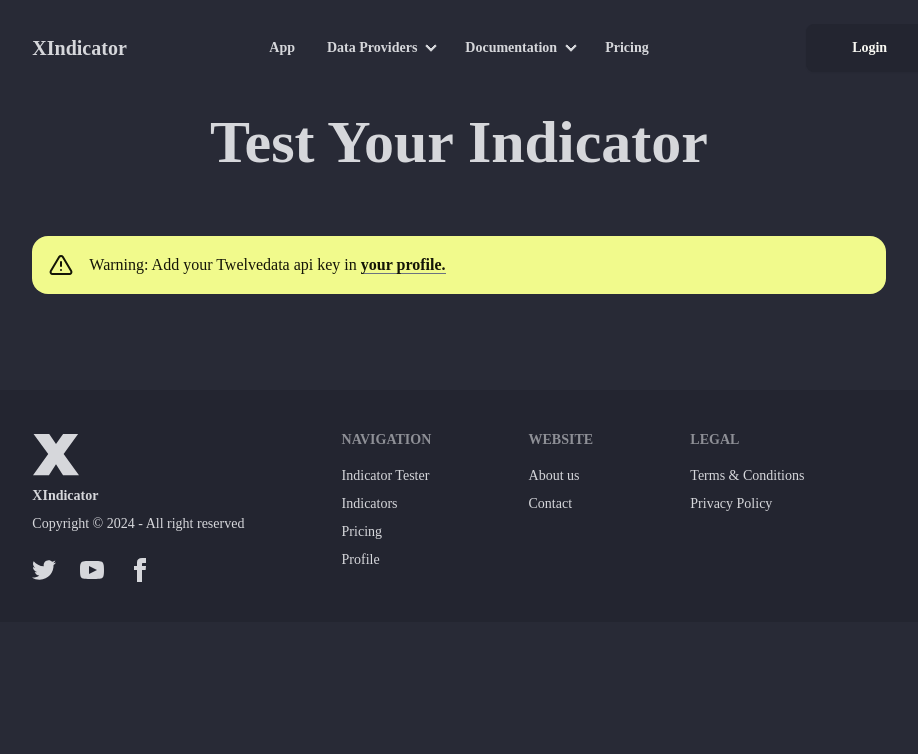
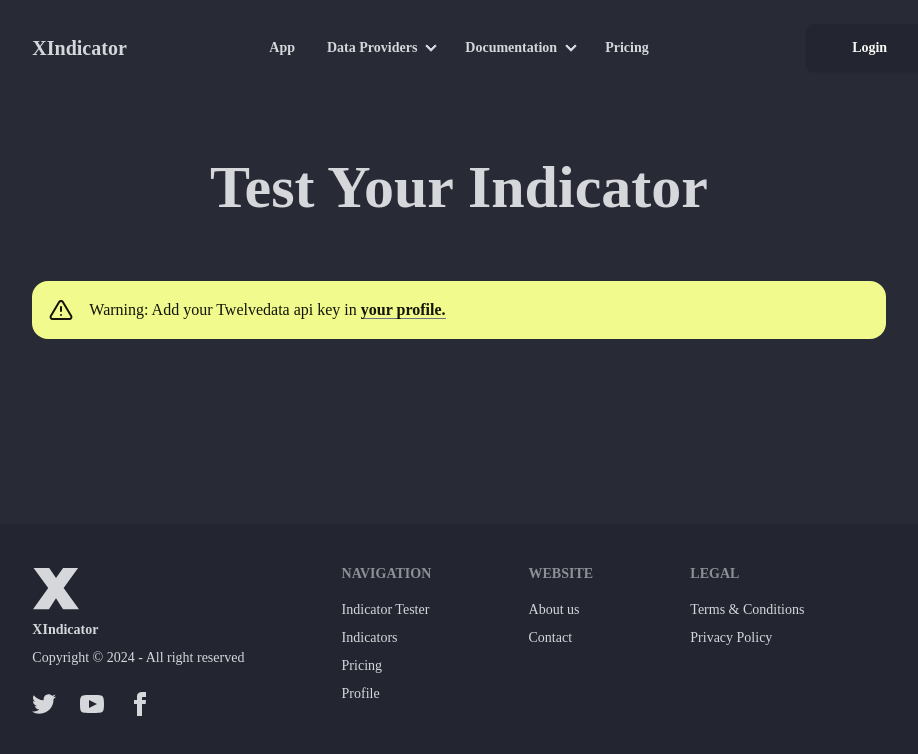
Before and after one commit to IndicatorTester/indicator-teste-ui, a Next.js app: page /app in a window 1280 px wide. Shown: the top 754 px of the page, without its empty margins (181-1099 px from the left). Built offline with nearby package versions, Linux system fonts and the light colour scheme; no server answers.

Commit message:
Improve the layout

```diff
--- a/app/layout.tsx
+++ b/app/layout.tsx
@@ -14,13 +14,13 @@
     children: React.ReactNode;
 }) {
     return (
-        <html lang="en">
+        <html lang="en" className="h-[100%]" >
             <head>
                 <link rel="icon" href="/Logo.svg" sizes="any" />
             </head>
-            <body className="text-neutral-content">
+            <body className="min-h-[100%] text-neutral-content">
                 <UserProvider>
-                    <div className="grid grid-rows-expand grid-cols-12">
+                    <div className="grid grid-rows-expand grid-cols-12 min-h-screen">
                         <div className="col-span-2"></div>
                         <div className="col-span-8 row-span-1 pt-4">
                             <XNavBar />
@@ -29,7 +29,7 @@
                         {children}
                         <div className="col-span-12 h-24"></div>
                         <div className="col-span-2 bg-base-200"></div>
-                        <div className="col-span-8 row-span-1">
+                        <div className="col-span-8 row-span-1 bg-base-200">
                             <XFooter />
                         </div>
                         <div className="col-span-2 bg-base-200"></div>
--- a/app/not-found.tsx
+++ b/app/not-found.tsx
@@ -8,7 +8,7 @@
             <div className="col-span-2"></div>
             <div className="col-span-8 row-span-1">
                 <div className="flex flex-col items-center justify-center">
-                    <div className="h-60" ></div>
+                    <div className="h-32" ></div>
                     <h1 className="text-4xl font-black mb-4">
                         404 - Page Not Found
                     </h1>
```
